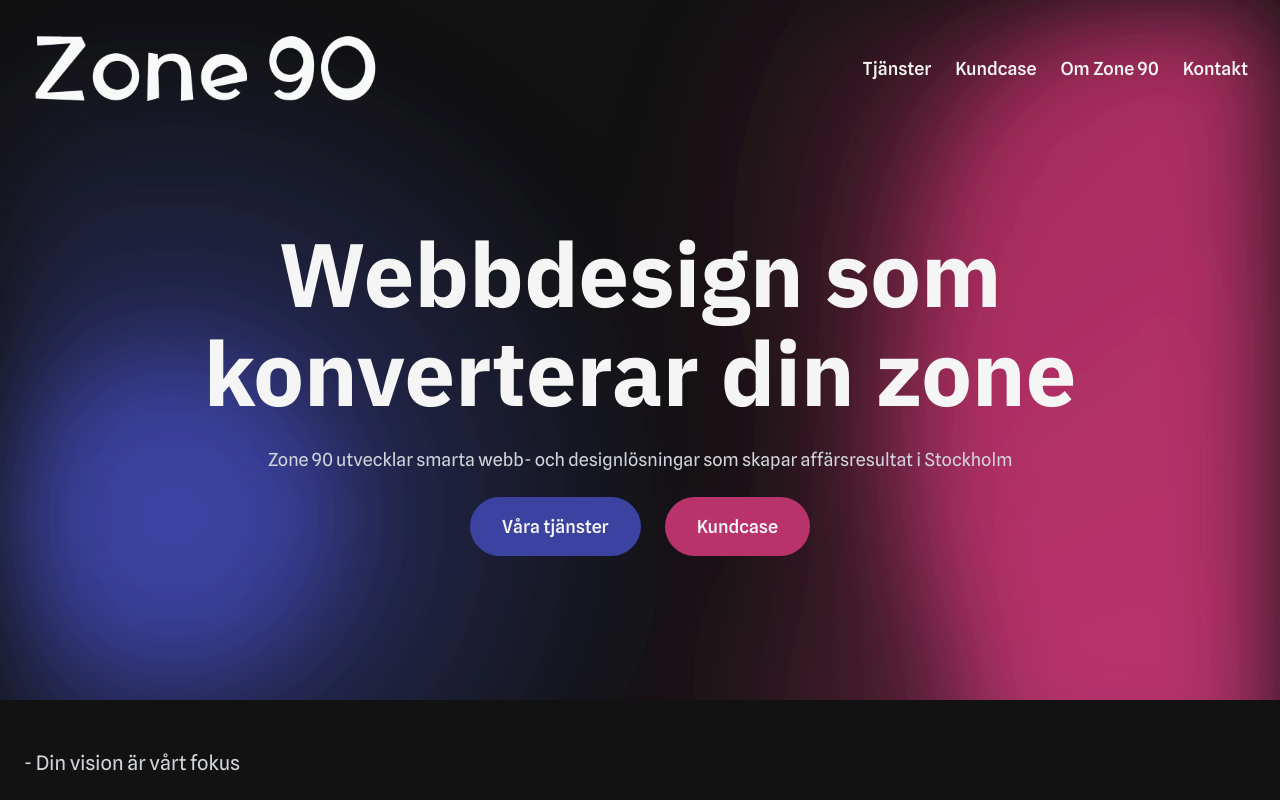
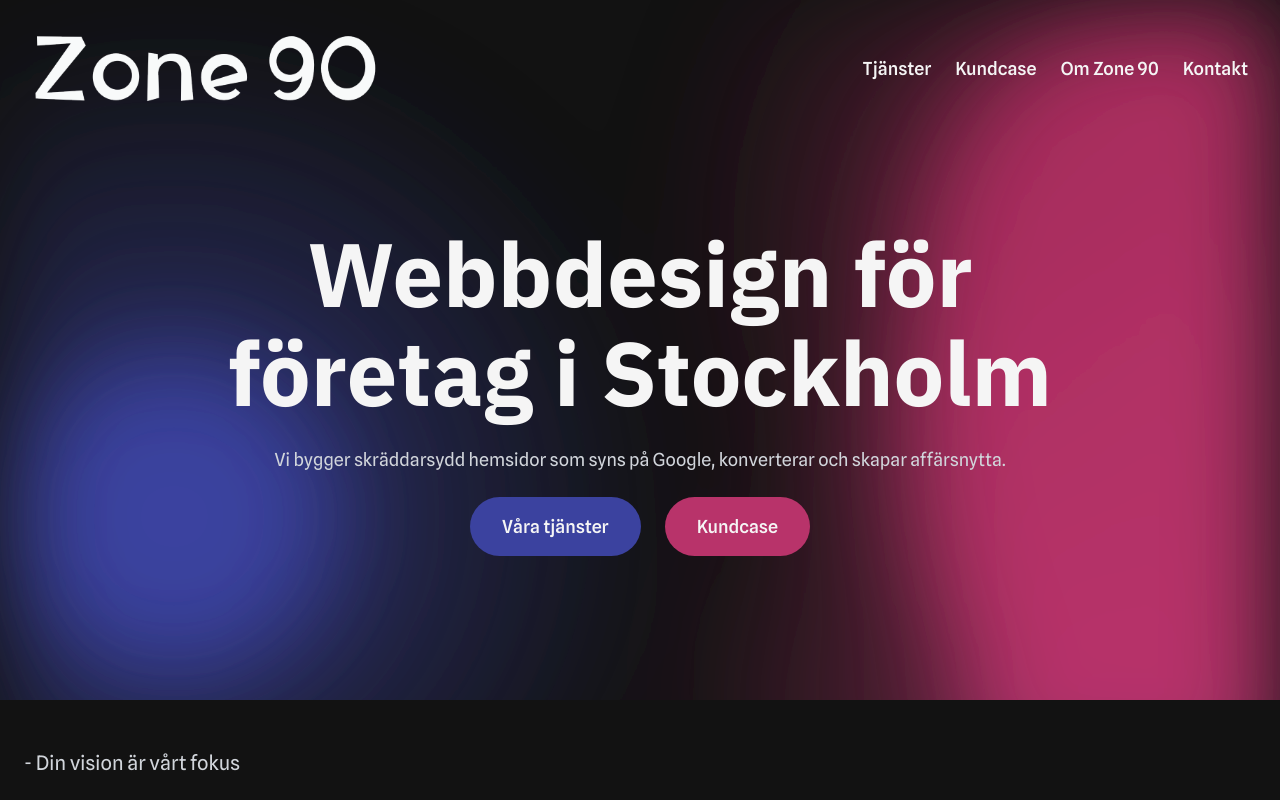
Before and after one commit to Marahkny/Marahs-portofolio, a Next.js app: page / in a window 1280 px wide. Shown: the top 800 px of the page. Built offline with nearby package versions, Linux system fonts and the light colour scheme.

Commit message:
uppdate seo

```diff
--- a/src/app/Home/home.js
+++ b/src/app/Home/home.js
@@ -20,14 +20,13 @@ export default function Home() {
         </div>
 
         {/* Innehåll */}
-        <div className="relative z-15 text-center pt-20 max-w-6xl">
+        <div className="relative z-15 text-center pt-20 max-w-4xl">
 
           <h1 className="mb-6  text-[40px] sm:text-[40px] md:text-[60px] lg:text-[80px] xl:text-[90px] font-[800]">
-          Webbdesign som konverterar din zone </h1>
+          Webbdesign för företag i Stockholm </h1>
 
           <p className="text-gray-300 max-w-3xl mx-auto">
-Zone 90 utvecklar smarta webb- och designlösningar som skapar affärsresultat i Stockholm
-          </p>
+Vi bygger skräddarsydd hemsidor som syns på Google, konverterar och skapar affärsnytta.          </p>
 
           {/* Call to Action */}
           <div className="flex flex-col md:flex-row items-center justify-center gap-4 sm:gap-6 mt-6 w-full">
```
